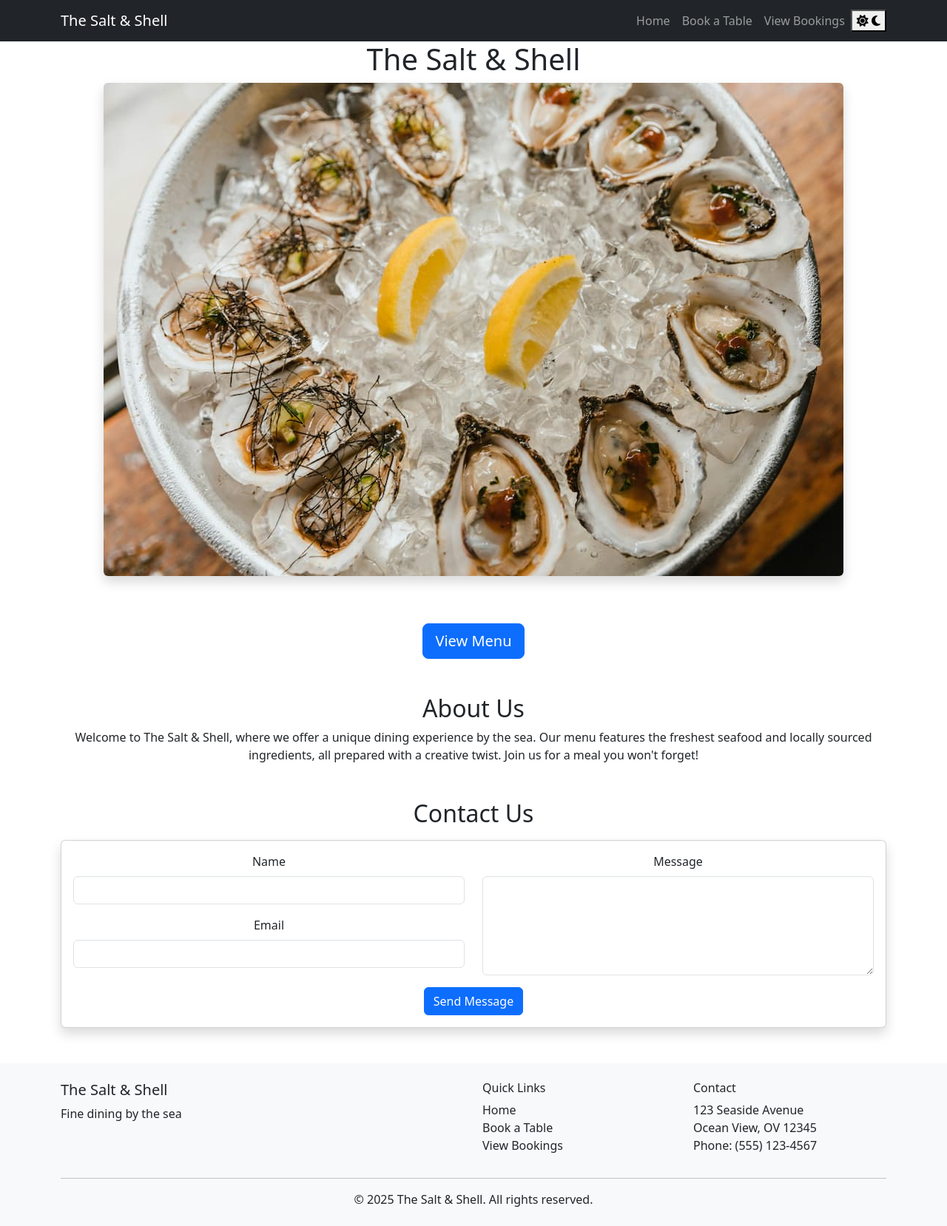
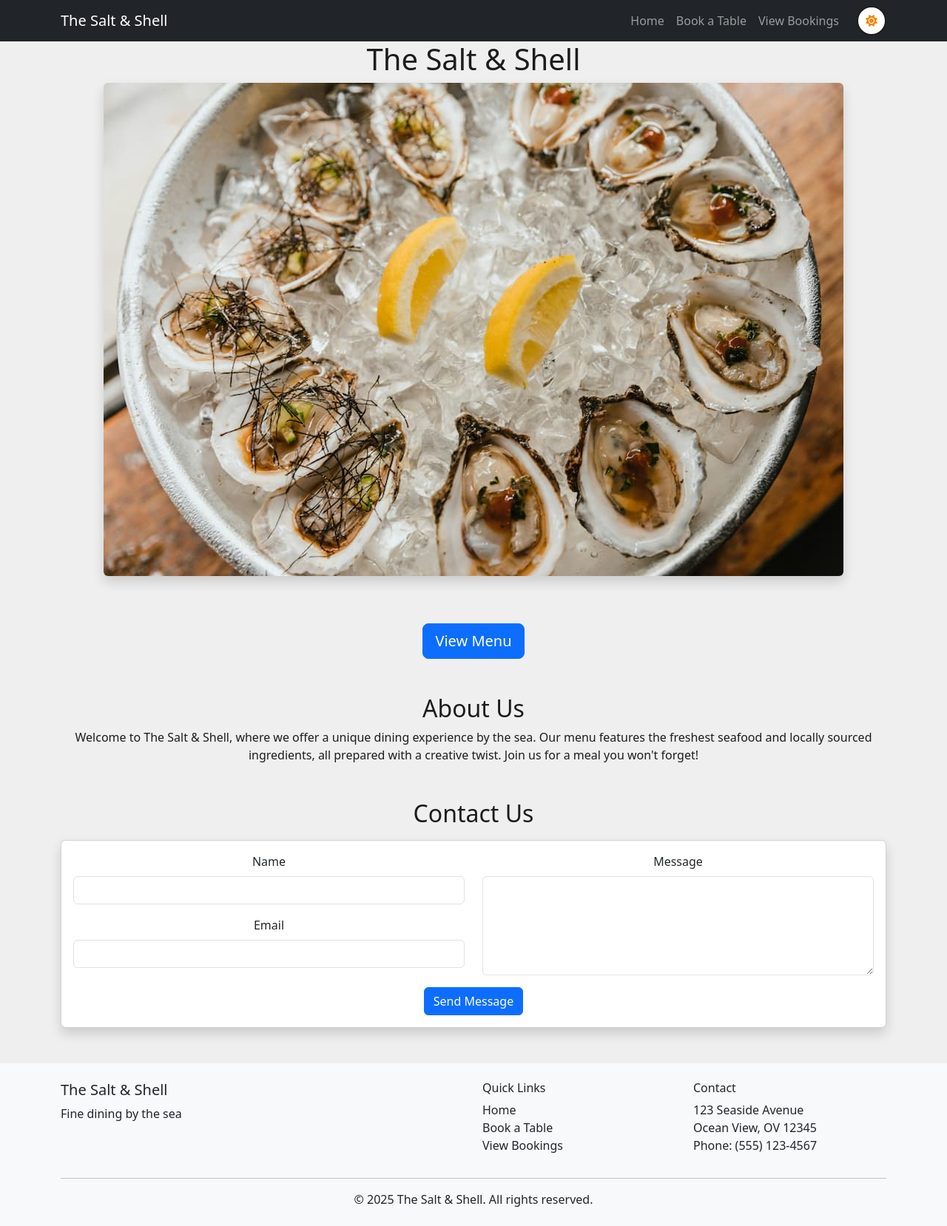
Before and after one commit to Pezz-x/The_Salt_and_Shell, a Django app: page / in a window 1280 px wide. Shown: the whole page at 74% size. Run offline with Django 5.2, Linux system fonts and the light colour scheme; some libraries are stand-ins or nearby versions.

Commit message:
darkmode switch fully implemneted and working with base backround colour

```diff
--- a/static/css/style.css
+++ b/static/css/style.css
@@ -20,6 +20,11 @@
     --accent-color: #6fb5e0;
 }
 
+
+body {
+    background-color: var(--base-color);
+    color: var(--text-color);
+}
 
 /* Dark mode switch start */
 #theme-switch{
--- a/templates/base.html
+++ b/templates/base.html
@@ -9,7 +9,7 @@
     <!-- Bootstrap stylesheet -->
     <link href="https://cdn.jsdelivr.net/npm/bootstrap@5.3.0/dist/css/bootstrap.min.css" rel="stylesheet" />
     <!-- Custom CSS stylesheet -->
-     <link rel="stylesheet" href="./static/css/styles.css" />
+    <link rel="stylesheet" href="{% static 'css/style.css' %}">
 </head>
 
 <body>
```
